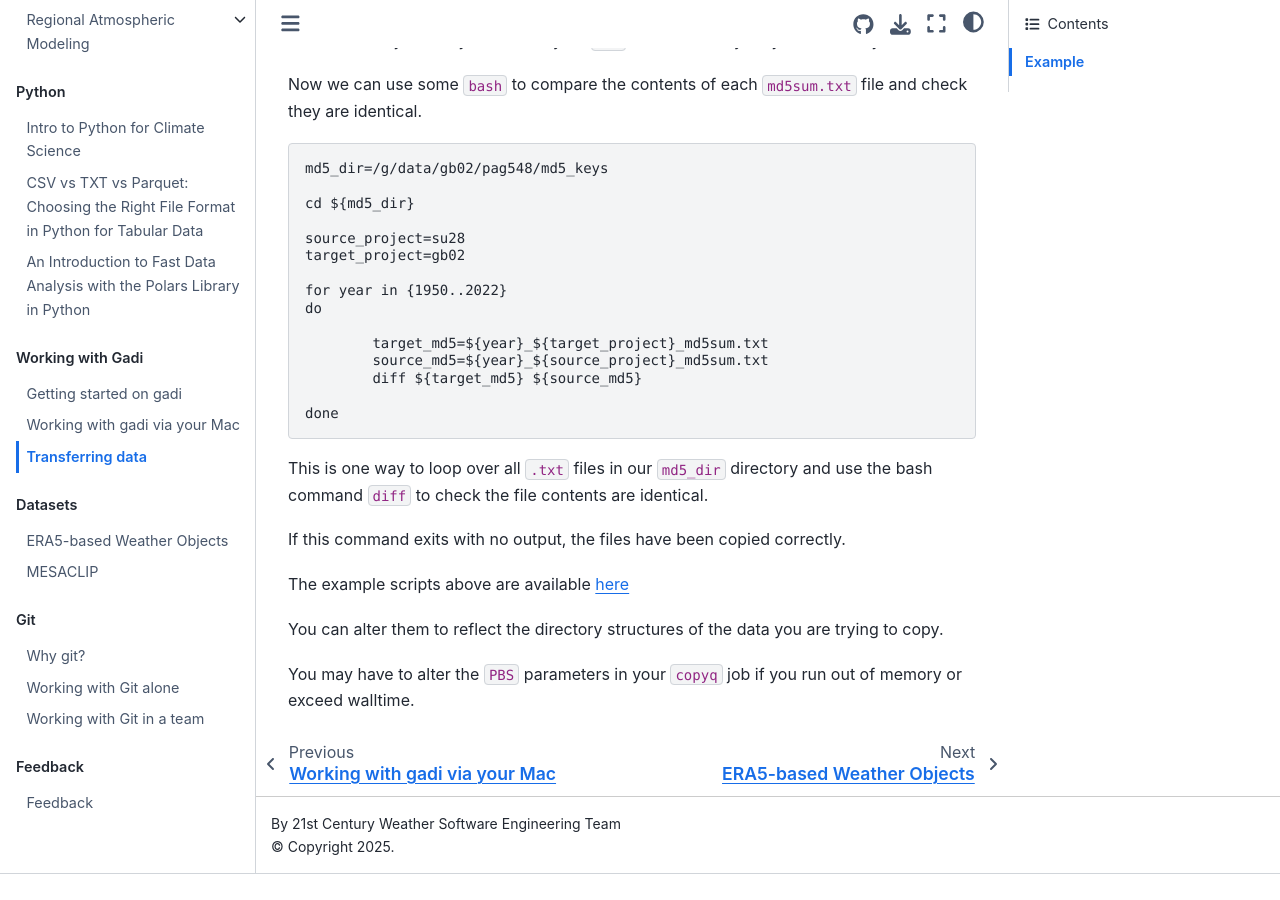
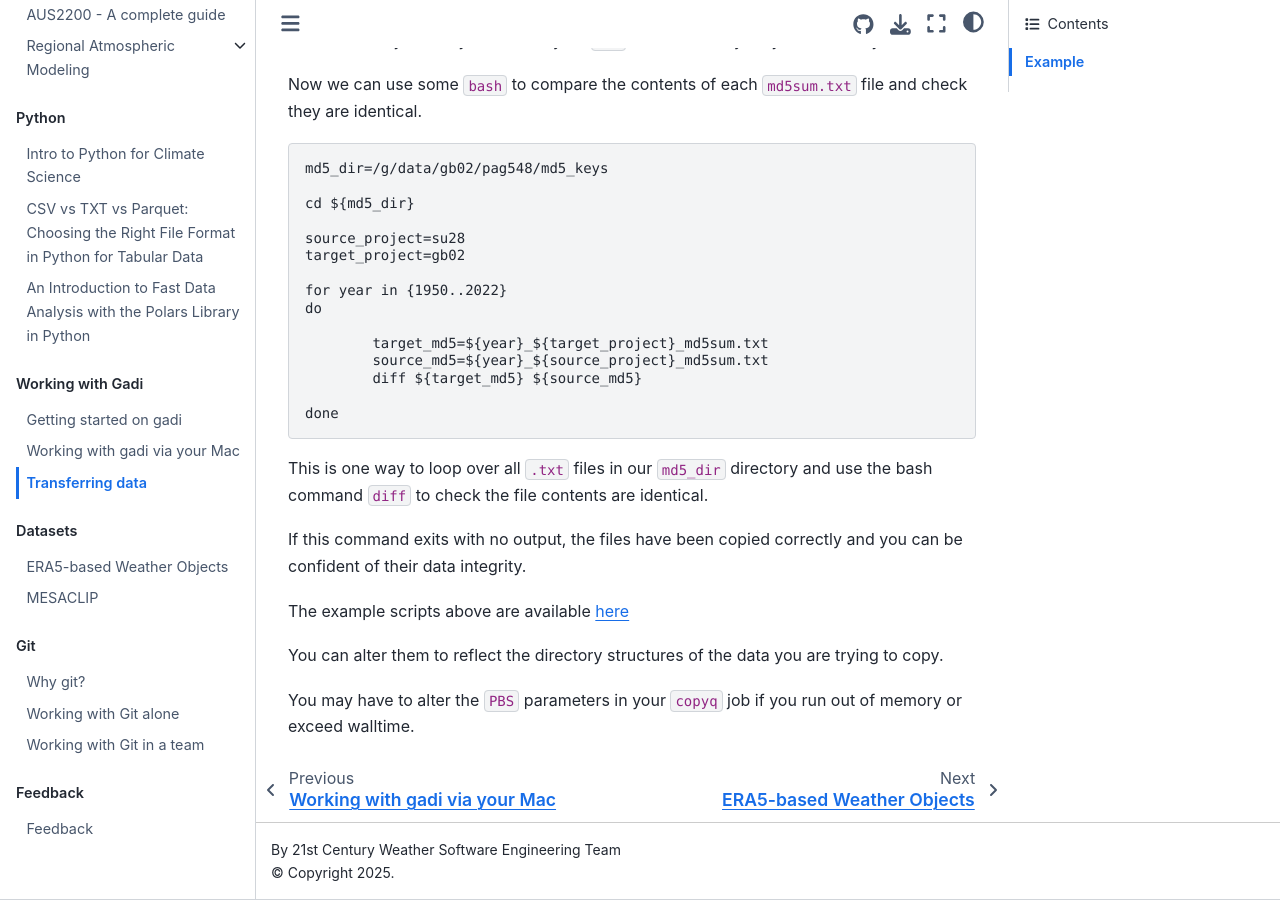
Before and after one commit to 21centuryweather/21st-Century-Weather-Software-Wiki, a Jupyter Book: the page built from gadi/moving-data.md, in a window 1280 px wide and 900 px high, scrolled down 3840 px. Built offline with Jupyter Book 1.0.4 settings and Sphinx 7.4.7 and the Sphinx Book theme 1.1.4, drawn with Linux system fonts in a browser that asks for light colours; pages that are not in the unit, such as notebooks, are missing from menus; before the commit the page ends 4714 px from its top, so only the background shows below that.

Commit message:
UPDATES : Small change

````diff
--- a/gadi/moving-data.md
+++ b/gadi/moving-data.md
@@ -159,7 +159,7 @@
 ```
 This is one way to loop over all `.txt` files in our `md5_dir` directory and use the bash command `diff` to check the file contents are identical.
 
-If this command exits with no output, the files have been copied correctly.
+If this command exits with no output, the files have been copied correctly and you can be confident of their data integrity.
 
 The example scripts above are available [here](https://github.com/21centuryweather/software_engineering_demos/tree/main/file_transfers/md5sum_copyq_rsync)
 
````
